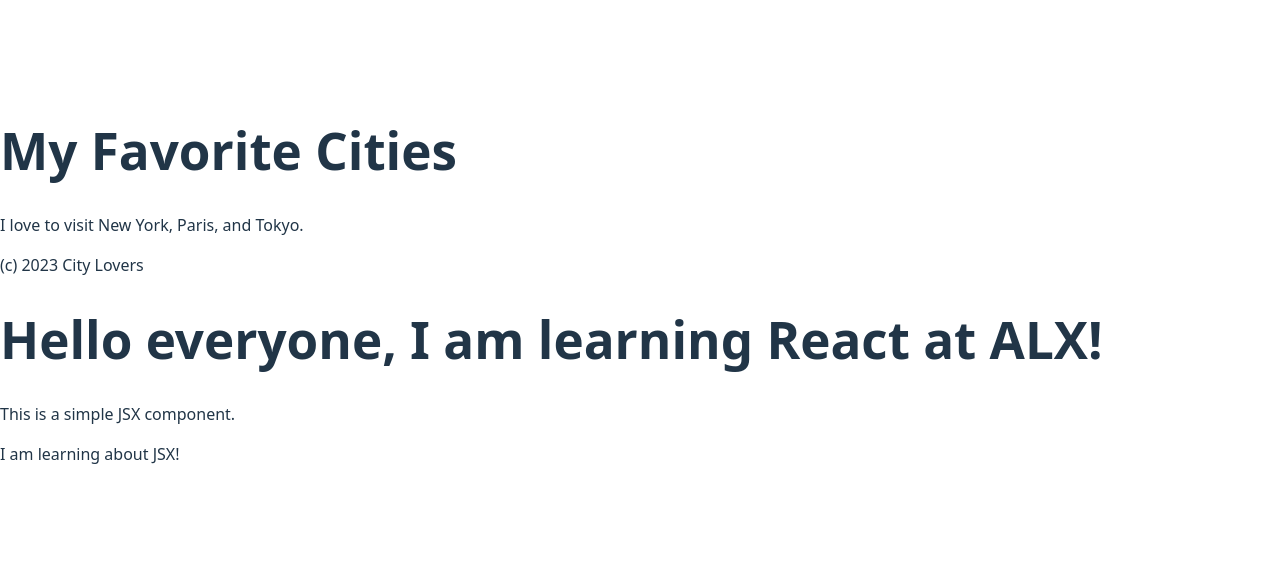
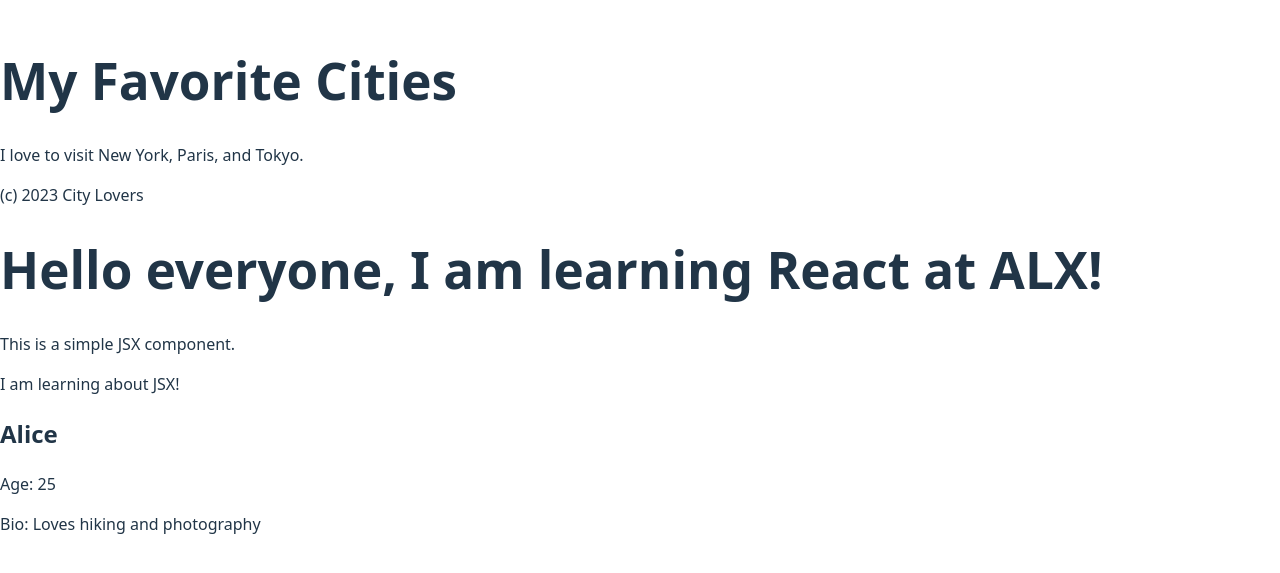
Before and after one commit to ReagileMoatshe/alx-fe-reactjs, a React (Vite) app in the folder alx-react-app/: page / in a window 1280 px wide. Shown: the part 115-688 px from the top of the page. Built offline with nearby package versions, Linux system fonts and the light colour scheme.

Commit message:
Update App.jsx

```diff
--- a/alx-react-app/src/App.jsx
+++ b/alx-react-app/src/App.jsx
@@ -2,6 +2,7 @@ import WelcomeMessage from './components/WelcomeMessage';
 import Header from './components/Header';
 import MainContent from './components/MainContent';
 import Footer from './components/Footer';
+import UserProfile from './components/UserProfile';
 
 function App() {
   return (
@@ -10,6 +11,11 @@ function App() {
       <MainContent />
       <Footer />
       <WelcomeMessage />
+      <UserProfile
+        name="Alice"
+        age="25"
+        bio="Loves hiking and photography"
+      />
     </div>
   );
 }
```
